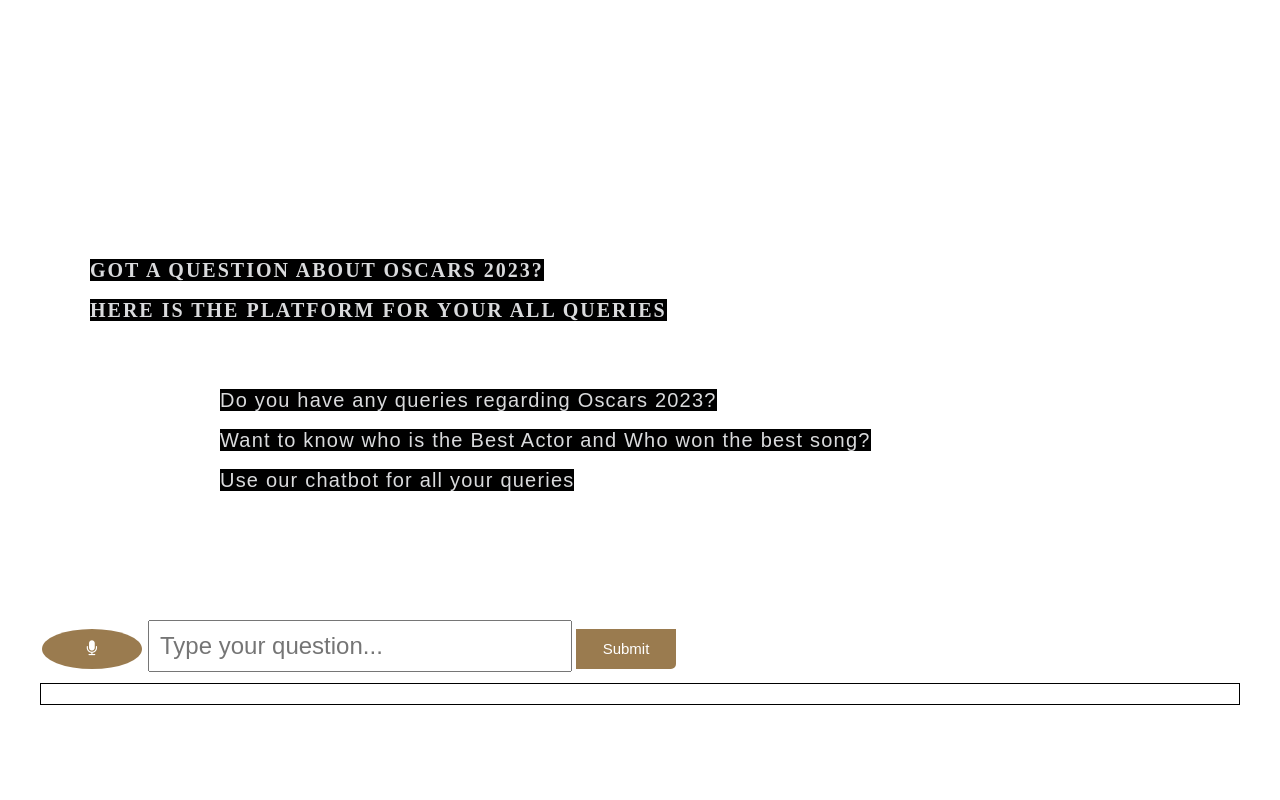
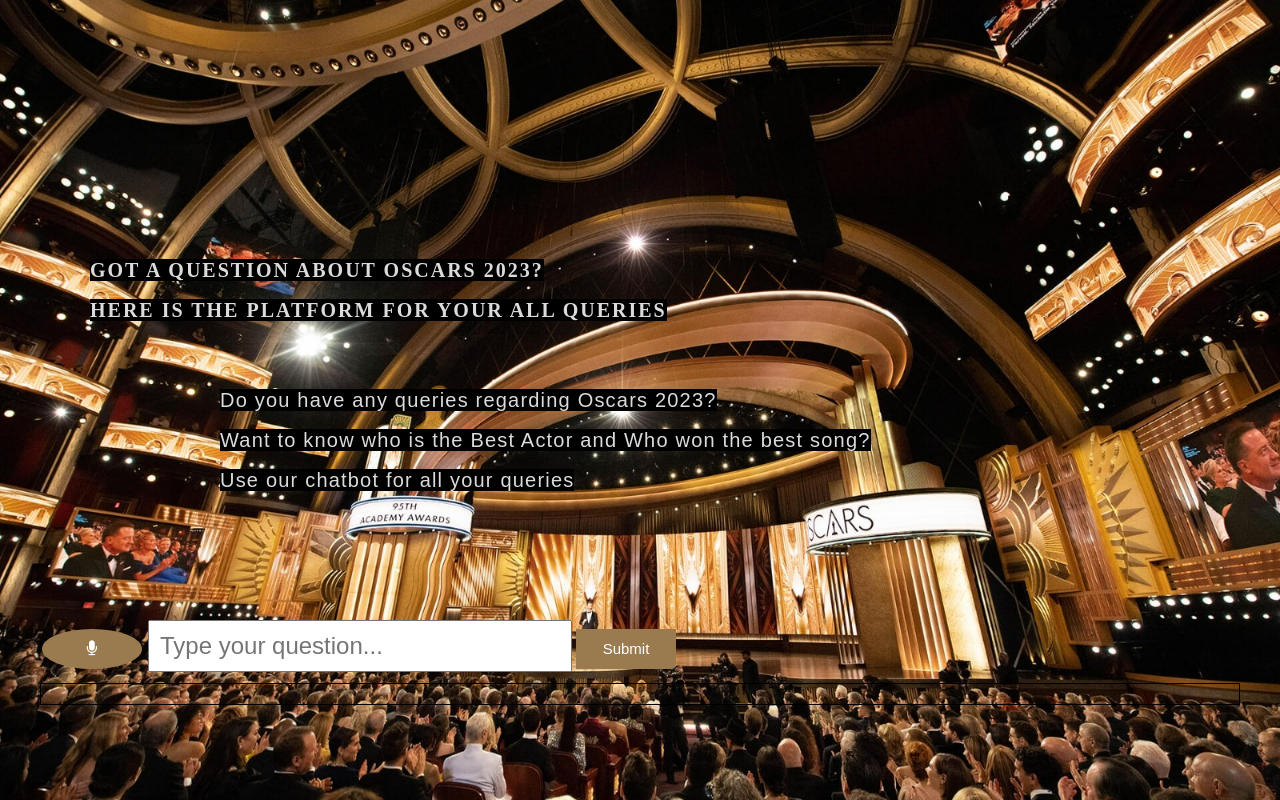
Before and after one commit to geethamutyala1998/IS_Project_Oscar, a plain HTML site: page index.html in a window 1280 px wide. Drawn offline with nearby package versions, Linux system fonts and the light colour scheme.

Commit message:
Update styles.css

```diff
--- a/css/styles.css
+++ b/css/styles.css
@@ -1,6 +1,6 @@
 .main{
     width: 100%;
-    background: linear-gradient(to top, rgba(0,0,0,0)100%,rgba(0,0,0,0)100%), url(oscar'23.jpeg);
+    background: linear-gradient(to top, rgba(0,0,0,0)100%,rgba(0,0,0,0)100%), url(oscar.jpeg);
     background-position: center;
     background-size: cover;
     height: 100vh;
```
